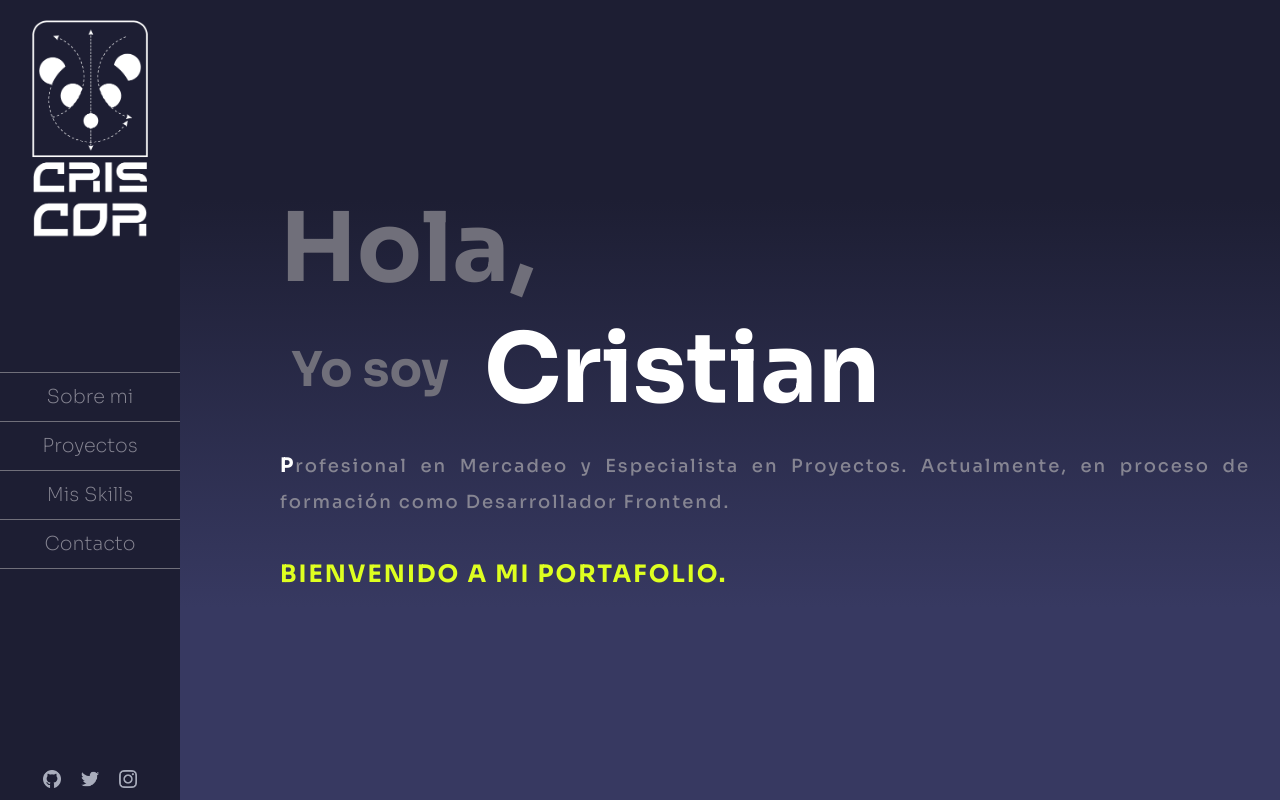
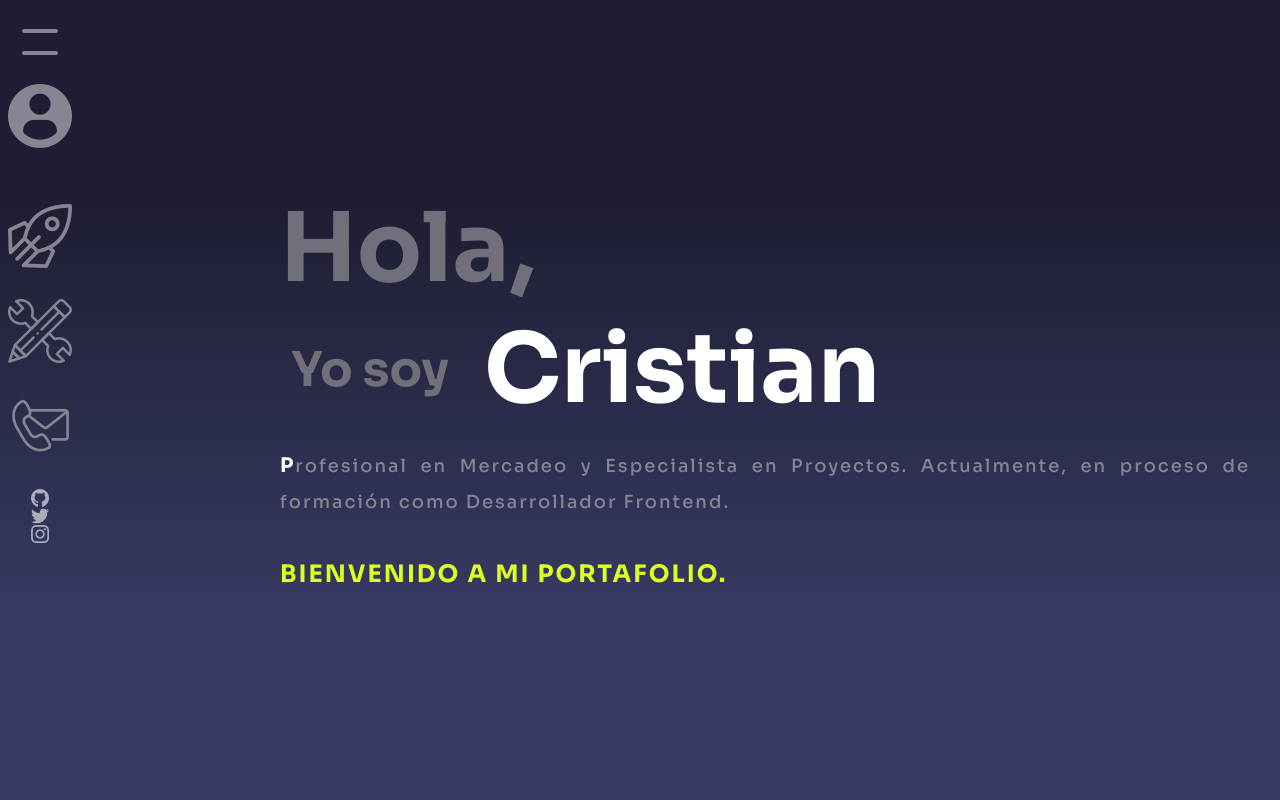
Before and after one commit to CrisdCor/portafolio-crisdcor, a website: page index.html in a window 1280 px wide. Shown: the top 800 px of the page. Drawn offline with Linux system fonts and the light colour scheme.

Commit message:
Maquetado de menú simplificado con íconos para desktop

```diff
--- a/index.html
+++ b/index.html
@@ -13,18 +13,21 @@
 </head>
 
 <body>
-    <header class="desktop-menu">
-        <a href="./"><img src="./img/logo-white.png" alt="logo" class="logo-lg"></a>
+    <header class="menu">
 
-        <nav class="desktop-nav">
-            <a href=""> Sobre mi </a>
-            <a href="">Proyectos</a>
-            <a href="">Mis Skills</a>
-            <a href="">Contacto</a>
+        <div class="btn-menu line-menu x-menu">
+            <div class="line-menu-top"></div>
+            <div class="line-menu-bottom"></div>
+        </div>
+
+        <nav class="list-nav">
+            <a href="/" class="about-me"> <img src="./icon/about-me-grey.png" alt="about me"> <span>Sobre mi</span></a>
+            <a href="/" class="projects"> <img src="./icon/projects-grey.png" alt="projects"> <span>Proyectos</span></a>
+            <a href="/" class="skills"> <img src="./icon/skills-grey.png" alt="skills"> <span>Habilidades</span></a>
+            <a href="/" class="contact"><img src="./icon/contact-grey.png" alt="contact"> <span>Contacto</span></a>
         </nav>
 
-        <div class="desktop-social">
-
+        <div class="social-media">
             <div class="social-container">
                 <a href="https://github.com/CrisdCor">
                     <img src="./icon/github-grey.png" alt="github" class="icon-face front">
@@ -48,7 +51,6 @@
                     <img src="./icon/instagram-lemon.png" alt="instagram">
                 </a>
             </div>
-
         </div>
 
     </header>
@@ -201,7 +203,7 @@
     </section>
 
 
-    <section class="loader">
+    <section class="Xloader">
         <img src="./img/logo-white.png" alt="logo">
         <div class="loader-bar-container">
             <div class="loader-bar"></div>
--- a/style.css
+++ b/style.css
@@ -114,31 +114,60 @@
             }
             /* ***** Menu Desktop ***** */
 
-            .desktop-menu {
+            .menu {
                 position: fixed;
                 top: 0;
                 left: 0;
                 bottom: 0;
                 z-index: 6000;
-                background: var(--stronge-dark-blue);
+
                 padding: 0;
-                width: 180px;
+                width: 80px;
                 height: 100vh;
                 display: flex;
                 flex-direction: column;
                 align-items: center;
             }
 
-            .logo-lg {
-                position: relative;
-                width: 100%;
+
+            .line-menu{
+
+                width: 60px;
+                height: 60px;
+                margin: 12px 0;
+                border-radius: 50%;
+                display: flex;
+                flex-direction: column;
+                justify-content: space-evenly;
+                align-items: center;
+                cursor: pointer;
+                transition: all 0.5s;
+
             }
 
-            .desktop-nav {
+            .line-menu:hover{
+                box-shadow: 0 0 12px inset var(--ligh-grey);
+                transition: box-shadow 0.3s;
+            }
+
+            .line-menu div{
+                background: var(--ligh-grey);
+
+                border-radius: 2px;
+                width: 60%;
+                height: 4px;
+            }
+
+
+            .list-nav {
                 width: 100%;
-                margin: 100px 0;
+                margin: 0;
                 display: flex;
                 flex-direction: column;
+            }
+
+            .list-nav span{
+                visibility: hidden;
             }
 
             .desktop-nav :nth-child(4) {
@@ -462,7 +491,7 @@
                 flex-direction: column;
                 align-items: center;
                 justify-content: center;
-                animation: 2s loader 2s ease-in-out forwards;
+                animation: 2s loader 1.8s ease-in-out forwards;
             }
 
             @keyframes loader {
```
Also changed, not shown: icon/about-me-grey.png (added), icon/contact-grey.png (added), icon/projects-grey.png (added), icon/skills-grey.png (added).
